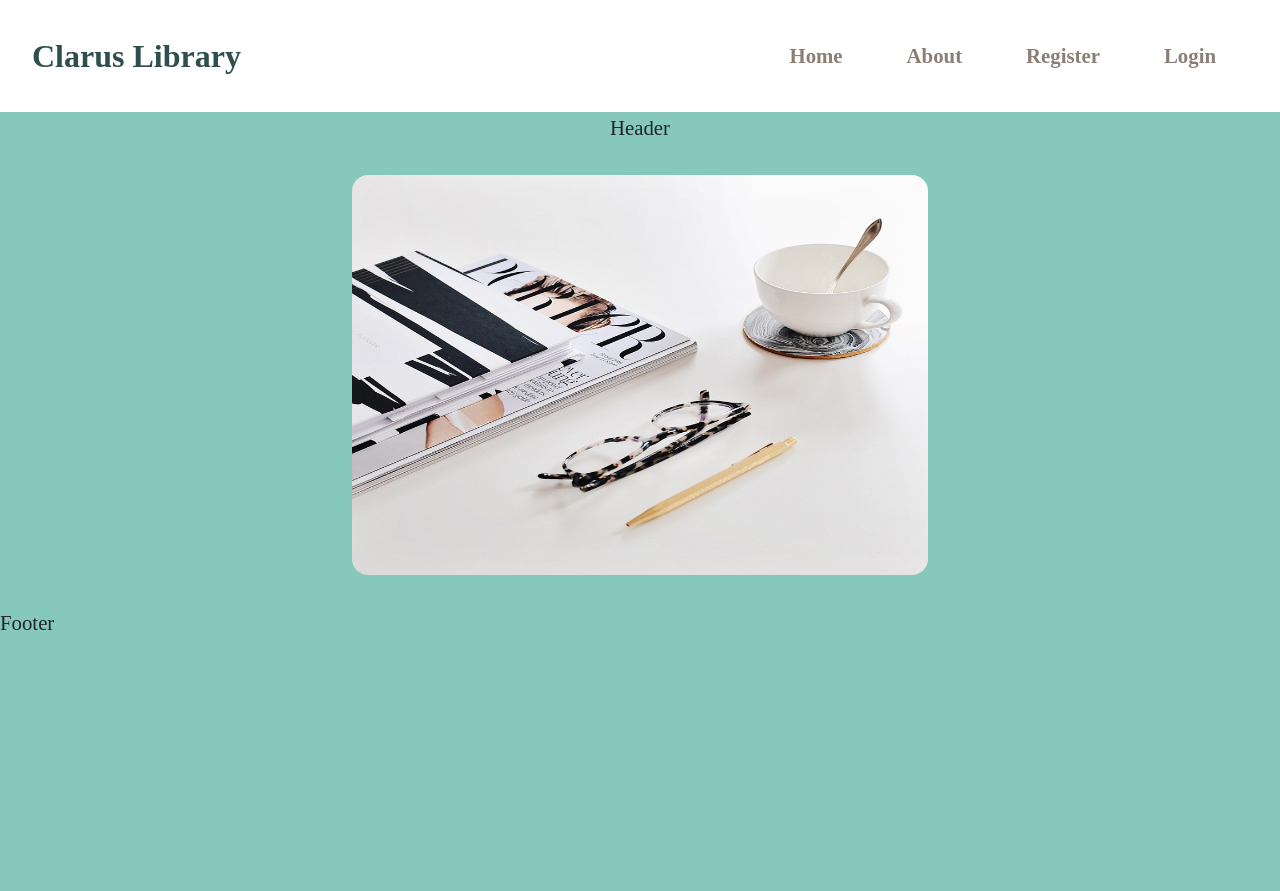
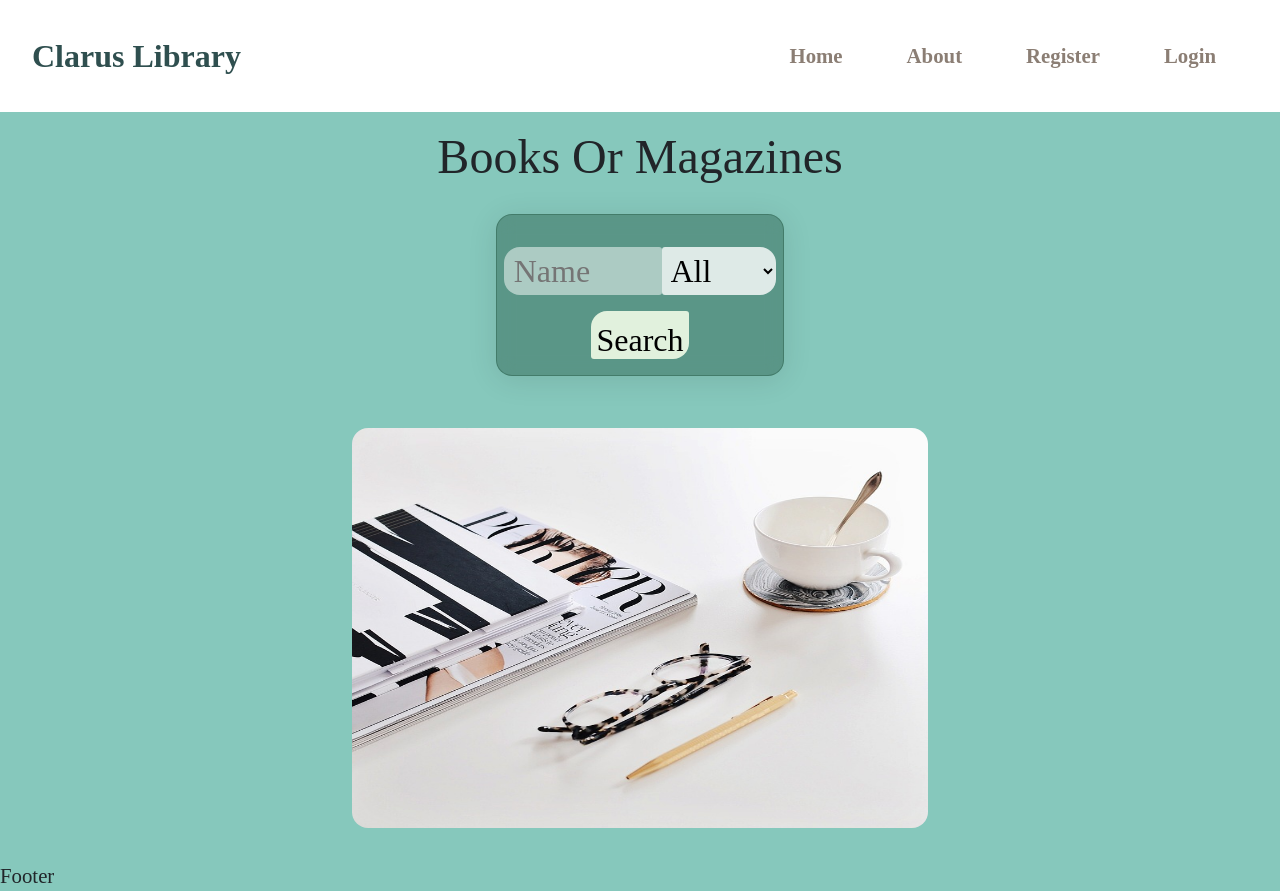
Before and after one commit to Bskasan/React_Practises, a React (Create React App) app in the folder rc14-15_clarus-library/library-project/: page / in a window 1280 px wide. Before the commit the page ends 800 px from the top, so only its background shows below. Built offline with nearby package versions, Linux system fonts and the light colour scheme; a web font is replaced by a local one.

Commit message:
header structured comp done

```diff
--- a/rc14-15_clarus-library/library-project/src/components/header/Header.jsx
+++ b/rc14-15_clarus-library/library-project/src/components/header/Header.jsx
@@ -1,9 +1,26 @@
-import React from 'react'
+import React from "react";
+import {
+  HeaderButton,
+  HeaderContainer,
+  HeaderForm,
+  HeaderTitle,
+  SearchInput,
+  SelectBox,
+} from "./Header.style";
 
 const Header = () => {
   return (
-    <div>Header</div>
-  )
-}
+    <HeaderContainer>
+      <HeaderTitle>Books Or Magazines</HeaderTitle>
+      <HeaderForm>
+        <SearchInput type="text" placeholder="name" required />
+        <SelectBox>
+          <option>All</option>
+        </SelectBox>
+        <HeaderButton type="submit">Search</HeaderButton>
+      </HeaderForm>
+    </HeaderContainer>
+  );
+};
 
-export default Header
+export default Header;
--- a/rc14-15_clarus-library/library-project/src/components/header/Header.style.jsx
+++ b/rc14-15_clarus-library/library-project/src/components/header/Header.style.jsx
@@ -64,6 +64,7 @@ export const SelectBox = styled.select`
   border-top-right-radius: 1rem;
   background-color: rgb(255, 255, 255, 0.8);
   border-bottom-right-radius: 1rem;
+
   @media (max-width: ${({ theme }) => theme.screens.lg}) {
     width: 100%;
     border-radius: 5px;
```
